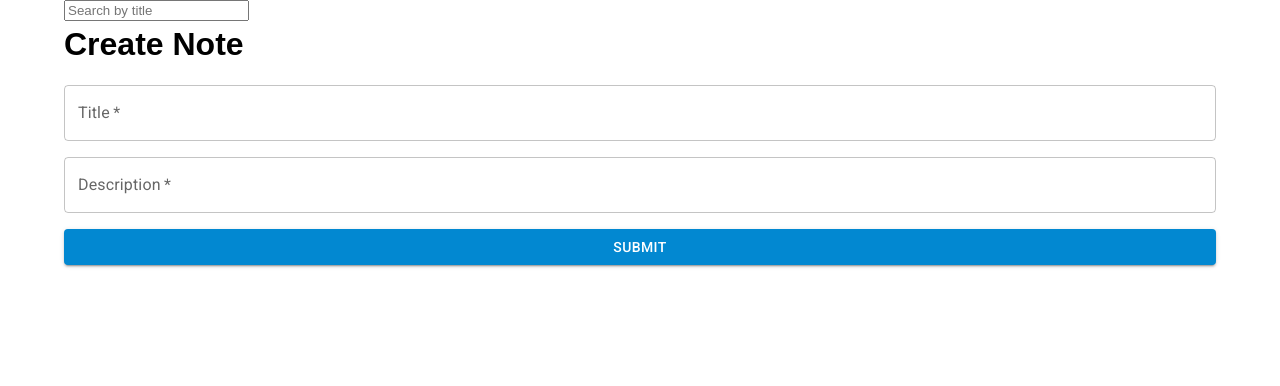
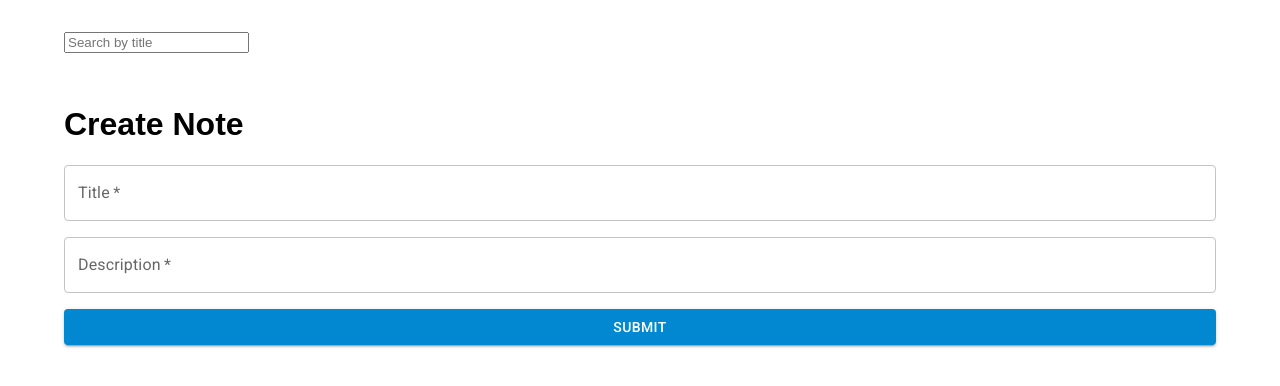
Before and after one commit to ragizaki/take-notes, a React (Create React App) app: page / in a window 1280 px wide. Shown: the top 386 px of the page. Built offline with nearby package versions, Linux system fonts and the light colour scheme.

Commit message:
created grid layout for cards and refactored page layout

```diff
--- a/src/App.tsx
+++ b/src/App.tsx
@@ -1,11 +1,11 @@
-import React, { useState, useCallback } from 'react';
+import React, { useState, useCallback, useEffect } from 'react';
 
 import Form from './components/Form/Form';
 import NoteList from './components/NoteList/NoteList';
 import SearchBar from './components/SearchBar/SearchBar';
 import { Note } from './util/interfaces';
 
-import Container from '@mui/material/Container';
+import { Container, Stack } from '@mui/material';
 
 const App: React.FC = () => {
     const [notes, setNotes] = useState<Note[]>([]);
@@ -32,10 +32,12 @@ const App: React.FC = () => {
     };
 
     return (
-        <Container sx={{ marginBottom: 4 }}>
-            <SearchBar value={noteSearch} handleSearch={handleNoteSearch} />
-            <NoteList notes={notes} noteSearch={noteSearch} handleDelete={handleDelete} />
-            <Form notes={notes} setNotes={setNotes} />
+        <Container sx={{ my: 4 }}>
+            <Stack spacing={2}>
+                <SearchBar value={noteSearch} handleSearch={handleNoteSearch} />
+                <NoteList notes={notes} noteSearch={noteSearch} handleDelete={handleDelete} />
+                <Form notes={notes} setNotes={setNotes} />
+            </Stack>
         </Container>
     );
 };
--- a/src/components/Form/Form.tsx
+++ b/src/components/Form/Form.tsx
@@ -14,7 +14,7 @@ const Form = React.memo(({ notes, setNotes }: IFormProps): JSX.Element => {
 
     const handleFormSubmit = (e: React.FormEvent): void => {
         e.preventDefault();
-        if (!title) {
+        if (!title || !description) {
             return setShowAlert(true);
         }
         const note = {
@@ -34,7 +34,7 @@ const Form = React.memo(({ notes, setNotes }: IFormProps): JSX.Element => {
             <h1>Create Note</h1>
             {showAlert && (
                 <Alert severity='error' onClose={() => setShowAlert(false)}>
-                    Title field is mandatory to make a note.
+                    All fields are mandatory to make a note.
                 </Alert>
             )}
             <form onSubmit={handleFormSubmit} noValidate>
--- a/src/components/NoteList/NoteCard.tsx
+++ b/src/components/NoteList/NoteCard.tsx
@@ -9,7 +9,7 @@ interface INoteProps {
 
 const NoteCard = ({ note, handleDelete }: INoteProps): JSX.Element => {
     return (
-        <Card>
+        <Card sx={{ backgroundColor: '#f5f3f4' }}>
             <CardContent>
                 <h2>{note.title}</h2>
                 <p>{note.description}</p>
--- a/src/components/NoteList/NoteList.tsx
+++ b/src/components/NoteList/NoteList.tsx
@@ -1,7 +1,6 @@
-import React from 'react';
 import { Note } from '../../util/interfaces';
 import NoteCard from './NoteCard';
-import { Card, CardActions, CardContent, Button, Typography, Grid } from '@mui/material';
+import { Grid } from '@mui/material';
 
 interface INoteListProps {
     noteSearch: string;
@@ -19,7 +18,7 @@ const NoteList = ({ noteSearch, notes, handleDelete }: INoteListProps): JSX.Elem
             return title.toLowerCase().includes(noteSearch.toLowerCase());
         })
         .map((note: Note) => (
-            <Grid item xs={12} md={6}>
+            <Grid item xs={12} md={6} key={note.id}>
                 <NoteCard note={note} handleDelete={handleDelete} />
             </Grid>
         ));
```
